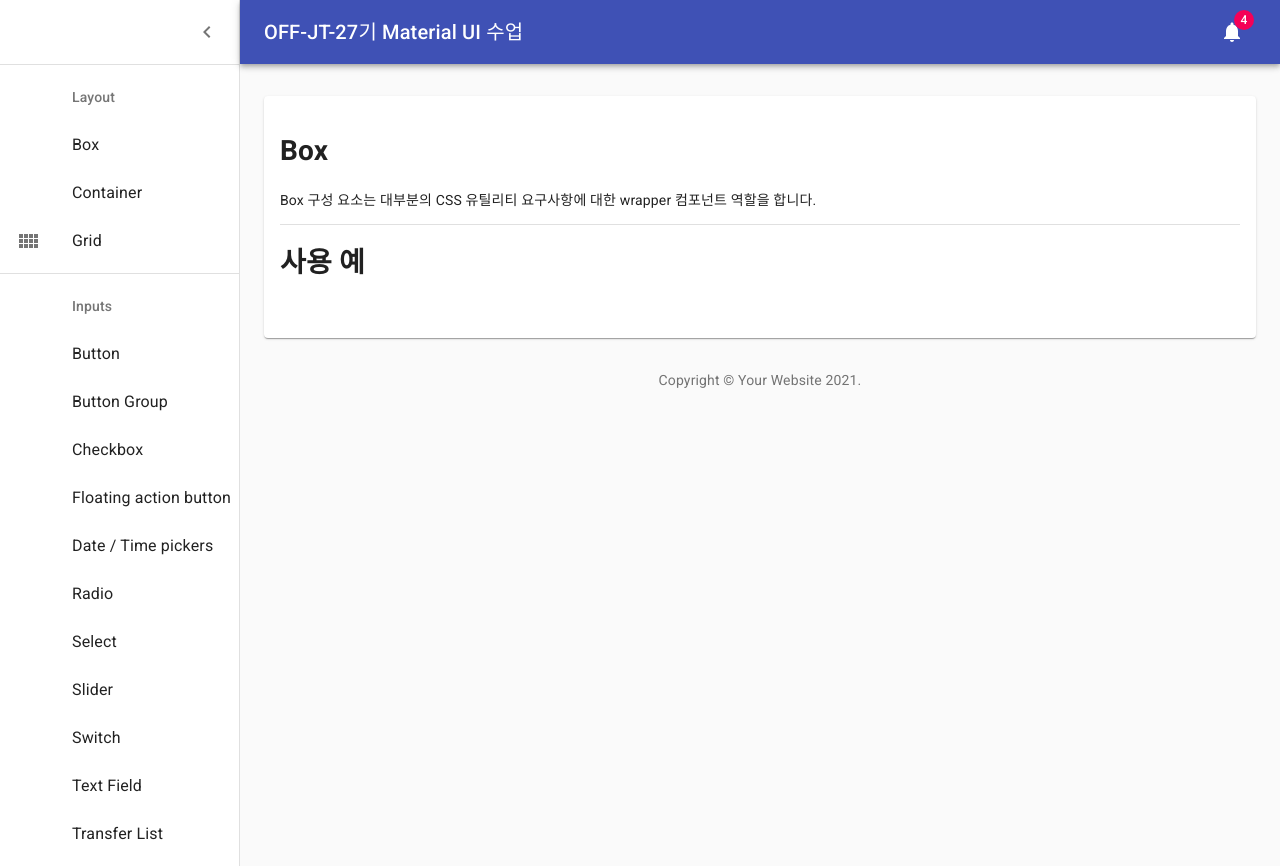
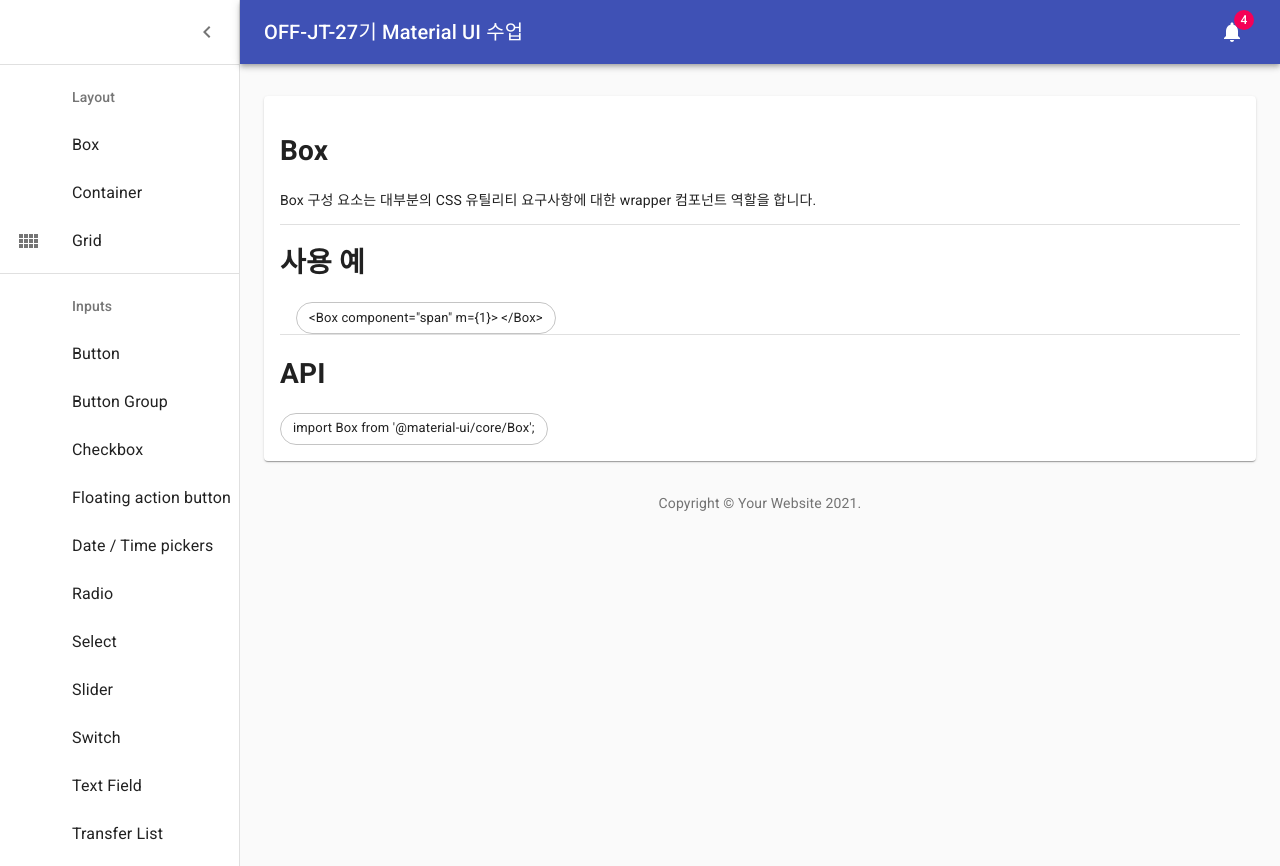
Before and after one commit to trash-repositories/react-material-ui, a React (Create React App) app: page /box in a window 1280 px wide. Built offline with nearby package versions, Linux system fonts and the light colour scheme.

Commit message:
Box 컴포넌트 예제

```diff
--- a/src/layout/Box.js
+++ b/src/layout/Box.js
@@ -1,5 +1,10 @@
 import React from 'react';
-import { Divider, Box, Button } from '@material-ui/core';
+import { Divider, Box, Chip } from '@material-ui/core';
+
+const firstExample = `
+  <Box component="span" m={1}>
+  </Box>
+`;
 
 const BoxComponent = () => {
   return (
@@ -8,9 +13,11 @@ const BoxComponent = () => {
       <p>Box 구성 요소는 대부분의 CSS 유틸리티 요구사항에 대한 wrapper 컴포넌트 역할을 합니다.</p>
       <Divider />
       <h1>사용 예</h1>
-      <Box component="span" m={1}>
-        <Button />
-      </Box>
+      <Box component="span" m={1}></Box>
+      <Chip label={firstExample} href="#chip" clickable variant="outlined" />
+      <Divider />
+      <h1>API</h1>
+      <Chip label="import Box from '@material-ui/core/Box';" href="#chip" clickable variant="outlined" />
     </div>
   );
 };
```
